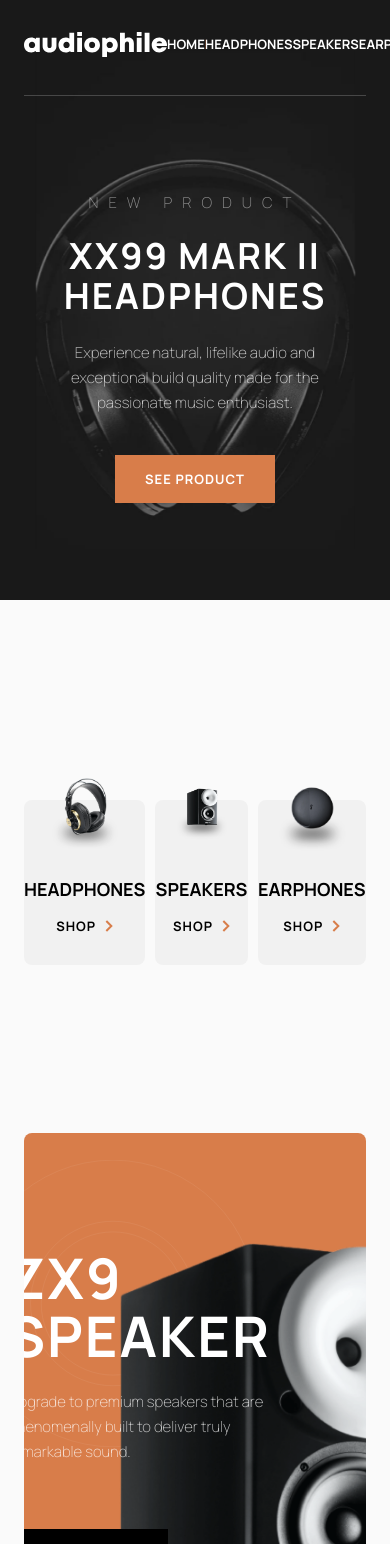
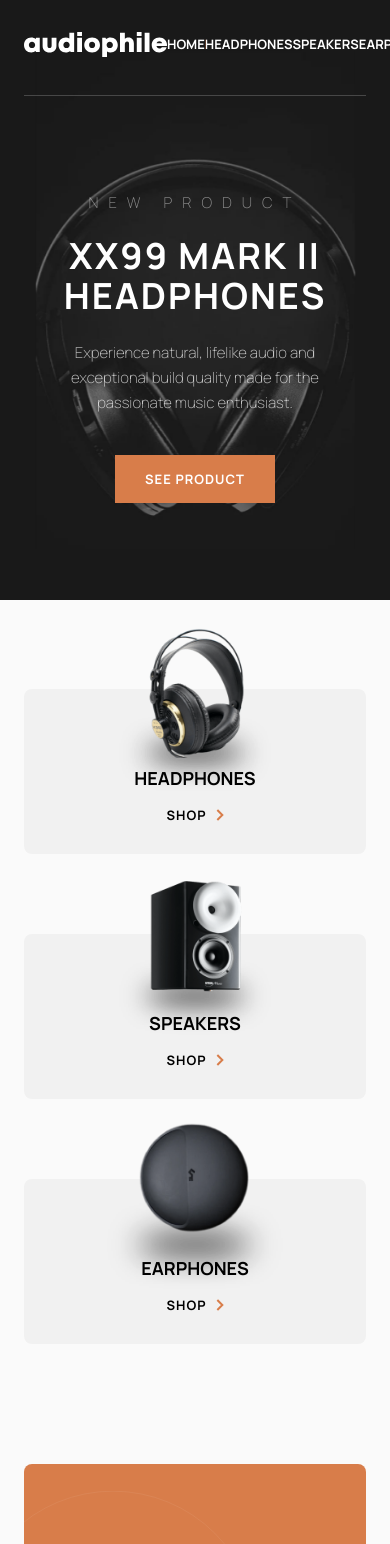
Before and after one commit to Junjiequan/audiophile-ecommerce-website, a React (Create React App) app: page / in a window 390 px wide. Shown: the top 1544 px of the page. Built offline with nearby package versions, Linux system fonts and the light colour scheme.

Commit message:
home > productList section responsiveness done.

```diff
--- a/src/Constants.js
+++ b/src/Constants.js
@@ -20,6 +20,8 @@ export const SPACE={
     container:`0 2.4rem`,
     navHeight:`9.6rem`,
     productList:`20rem 0 16.8rem`,
+    productListMD:`15.3rem 0 9.6rem`,
+    productListSM:`8.9rem 0 12rem`,
     banner:`20rem 0`
 }
 
@@ -32,7 +34,7 @@ export const TRANSITION={
     easeIn:`.3s ease-in`,
     easeOut:`.3s ease-out`,
     easeInOut:`.3s ease-in-out`,
-    easeFast:`.2s ease`,
+    easeFast:`.1s ease`,
 }
 
 export const FONT={
--- a/src/GlobalBtn.js
+++ b/src/GlobalBtn.js
@@ -1,5 +1,5 @@
 import Styled from 'styled-components';
-import { Link as LinkR } from 'react-router-dom';
+// import { Link as LinkR } from 'react-router-dom';
 import { COLORS, TRANSITION, FONT } from './Constants'
 import arrowIcon from './assets/shared/desktop/icon-arrow-right.svg'
 import { ProductListItem } from './components/ProductList/ProductListElements'
@@ -146,7 +146,7 @@ export const GlobalBtnWhite = Styled.button`
         transform:translateY(2px);
     }
 `
-export const GlobalArrowBtn = Styled(LinkR)`
+export const GlobalArrowBtn = Styled.button`
     pointer-events:none;
     display:flex;
     align-items:center;
--- a/src/components/ProductList/ProductListElements.js
+++ b/src/components/ProductList/ProductListElements.js
@@ -1,11 +1,18 @@
 import Styled from 'styled-components';
 import { COLORS,FONT,TRANSITION,WIDTH,SPACE,DEVICE } from '../../Constants'
 import { ANIMATION } from '../../Animation'
+import { Link as LinkR } from 'react-router-dom'
 
 export const ProductListContainer = Styled.div`
     display:block;
     margin:${SPACE.productList};
     padding:${SPACE.container};
+    @media screen and ${DEVICE.md}{
+        margin:${SPACE.productListMD}
+    }
+    @media screen and ${DEVICE.sm}{
+        margin:${SPACE.productListSM}
+    }
 `
 export const ProductListWrapper = Styled.div`
     display:flex;
@@ -17,8 +24,13 @@ export const ProductListWrapper = Styled.div`
     @media screen and ${DEVICE.md}{
         min-height:16.5rem;
     }
+    @media screen and ${DEVICE.sm}{
+        display:block;
+        min-height:0;
+        height:100%;
+    }
 `
-export const ProductListItem = Styled.div`
+export const ProductListItem = Styled(LinkR)`
     display:flex;
     flex-direction:column;
     justify-content:flex-end;
@@ -35,7 +47,7 @@ export const ProductListItem = Styled.div`
         content:'';
         display:flex;
         justify-content:center;
-        background-image:url(${prop => prop.productImage});
+        background-image:url(${prop => prop["data-product-image"]});
         background-size:64%;
         background-position:center;
         background-repeat:no-repeat;
@@ -60,6 +72,20 @@ export const ProductListItem = Styled.div`
             background-size:73%;
         }
     }
+    @media screen and ${DEVICE.sm}{
+        min-height:16.5rem;
+        &:nth-child(2){
+            margin:8rem 0;
+        }
+        &::before{
+            background-size:52%;
+            top:-10rem;
+        }
+        &:nth-child(3):before{
+            top:-9.5rem;
+            background-size:60%;
+        }
+    }
 `
 export const ProductTitle = Styled.span`
     pointer-events:none;
--- a/src/components/ProductList/index.js
+++ b/src/components/ProductList/index.js
@@ -17,32 +17,32 @@ const ProductList = () => {
             <ProductListWrapper >
                 <ProductListItem
                     data-aos-once="true"
-                    data-aos="flip-left"
+                    // data-aos="flip-left"
                     data-aos-easing="ease-out-cubic"
                     data-aos-duration="700"
-                    productImage={headphone}>
+                    data-product-image={headphone}>
                     <ProductTitle>headphones</ProductTitle>
-                    <GlobalArrowBtn data-text="shop" aria-label="link to headphones product page"/>
+                    <GlobalArrowBtn data-text="shop" tabIndex="-1" aria-label="link to headphones product page"/>
                 </ProductListItem>
                 <ProductListItem
                     data-aos-once="true"
-                    data-aos="flip-left"
+                    // data-aos="flip-left"
                     data-aos-easing="ease-out-cubic"
                     data-aos-duration="700"
                     data-aos-delay="100"
-                    productImage={speaker}>
+                    data-product-image={speaker}>
                     <ProductTitle>speakers</ProductTitle>
-                    <GlobalArrowBtn data-text="shop" aria-label="link to speakers product page"/>
+                    <GlobalArrowBtn data-text="shop" tabIndex="-1" aria-label="link to speakers product page"/>
                 </ProductListItem>
                 <ProductListItem
                     data-aos-once="true"
-                    data-aos="flip-left"
+                    // data-aos="flip-left"
                     data-aos-easing="ease-out-cubic"
                     data-aos-duration="700"
                     data-aos-delay="200"
-                    productImage={earphone}>
+                    data-product-image={earphone}>
                     <ProductTitle>earphones</ProductTitle>
-                    <GlobalArrowBtn data-text="shop" aria-label="link to earphones product page"/>
+                    <GlobalArrowBtn data-text="shop" tabIndex="-1" aria-label="link to earphones product page"/>
                 </ProductListItem>
             </ProductListWrapper>
         </ProductListContainer>
```
